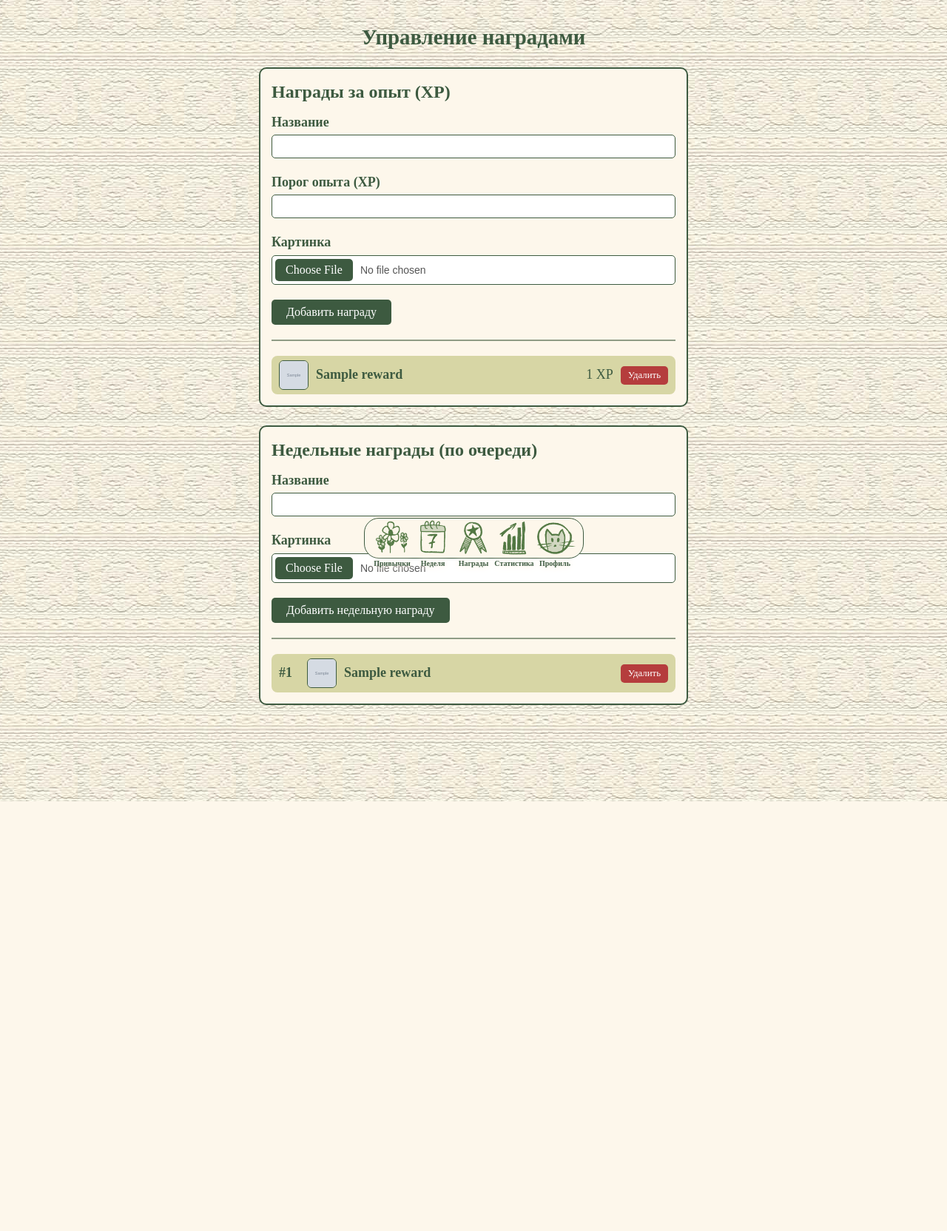
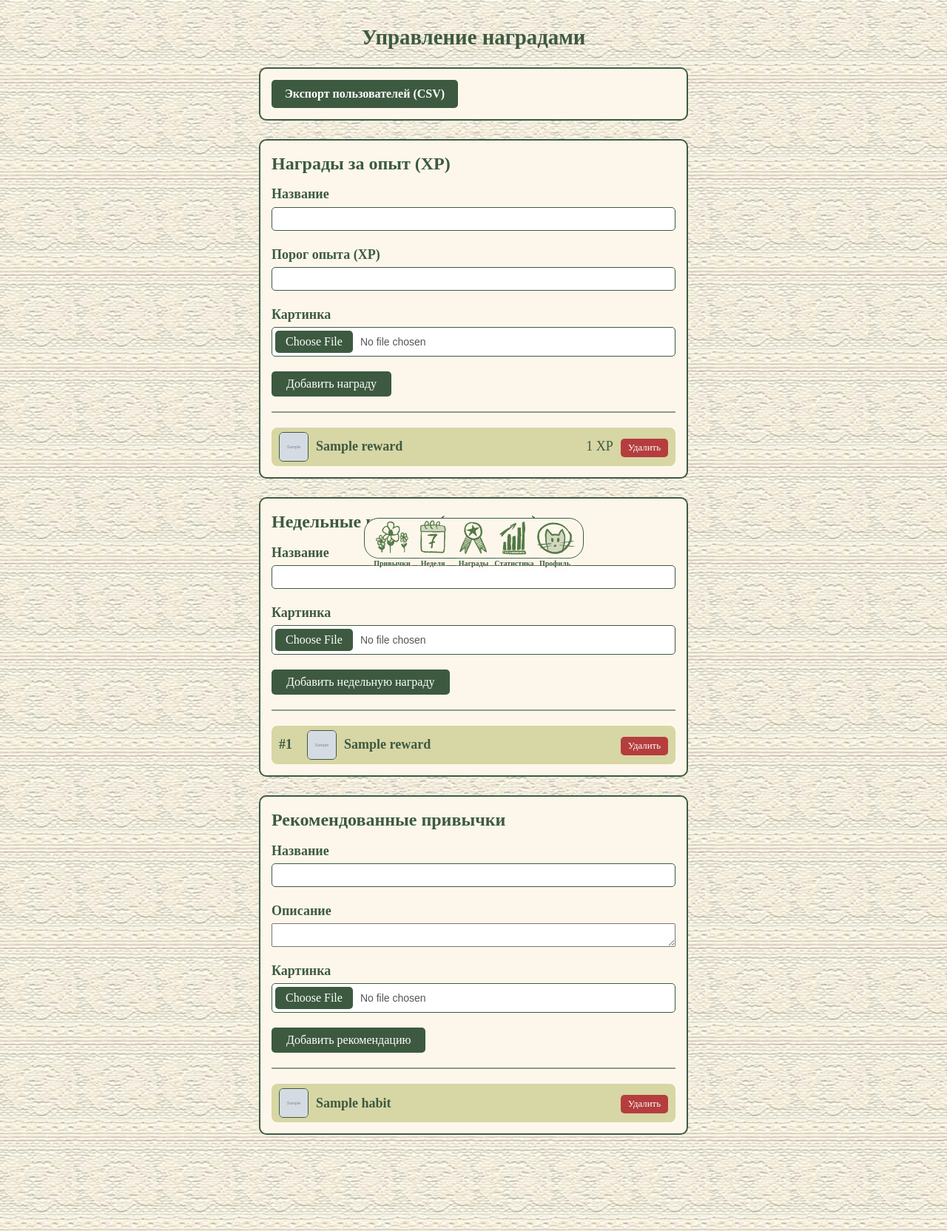
Before and after one commit to iloush-web/course_work_CozyHabits, a Flask app: page /admin/ in a window 1280 px wide. Shown: the part 25-1689 px from the top of the page at 74% size. Before the commit the page ends 1108 px from the top, so only its background shows below. Run offline with Flask 3, Linux system fonts and the light colour scheme; a user stored in the database is signed in; tables that the repository leaves empty hold one stand-in row (values such as "Sample post"); grey boxes marked "Sample" are stand-in pictures; some web fonts are replaced.

Commit message:
Экспорт CSV для пользователей и админов

```diff
--- a/app/__init__.py
+++ b/app/__init__.py
@@ -24,6 +24,7 @@ def create_app(config_class=Config):
     os.makedirs(os.path.join(app.static_folder, 'uploads', 'habits'), exist_ok=True)
     os.makedirs(os.path.join(app.static_folder, 'uploads', 'rewards'), exist_ok=True)
     os.makedirs(os.path.join(app.static_folder, 'uploads', 'avatars'), exist_ok=True)
+    os.makedirs(os.path.join(app.static_folder, 'uploads', 'recommended'), exist_ok=True)
 
     with app.app_context():
         from app import models  # noqa: F401  register models with SQLAlchemy
--- a/app/admin.py
+++ b/app/admin.py
@@ -1,9 +1,16 @@
-from flask import Blueprint, flash, redirect, render_template, request, url_for
+import csv
+import io
+
+from flask import Blueprint, Response, flash, redirect, render_template, request, url_for
+from sqlalchemy import func
 
 from app.decorators import admin_required
 from app.extensions import db
-from app.models import Reward, WeeklyReward, UserReward, UserWeeklyReward
-from app.uploads import save_reward_icon, delete_reward_icon, is_allowed_image
+from app.models import User, Habit, HabitLog, Reward, WeeklyReward, UserReward, UserWeeklyReward, RecommendedHabit
+from app.uploads import (
+    save_reward_icon, delete_reward_icon, is_allowed_image,
+    save_recommended_icon, delete_recommended_icon,
+)
 
 admin = Blueprint('admin', __name__, url_prefix='/admin')
 
@@ -13,7 +20,13 @@ admin = Blueprint('admin', __name__, url_prefix='/admin')
 def dashboard():
     xp_rewards = Reward.query.order_by(Reward.required_xp).all()
     weekly_rewards = WeeklyReward.query.order_by(WeeklyReward.position).all()
-    return render_template('admin.html', xp_rewards=xp_rewards, weekly_rewards=weekly_rewards)
+    recommended = RecommendedHabit.query.order_by(RecommendedHabit.id).all()
+    return render_template(
+        'admin.html',
+        xp_rewards=xp_rewards,
+        weekly_rewards=weekly_rewards,
+        recommended=recommended,
+    )
 
 
 def _validate_icon(file_storage, errors):
@@ -111,3 +124,89 @@ def weekly_delete(weekly_id):
     delete_reward_icon(icon)
     flash('Недельная награда удалена.', 'info')
     return redirect(url_for('admin.dashboard'))
+
+
+# ----- Рекомендованные привычки -----
+
+@admin.route('/recommended/new', methods=['POST'])
+@admin_required
+def recommended_new():
+    title = (request.form.get('title') or '').strip()
+    description = (request.form.get('description') or '').strip() or None
+
+    errors = []
+    if not title:
+        errors.append('Укажите название привычки.')
+    icon_file = _validate_icon(request.files.get('icon'), errors)
+
+    if errors:
+        for e in errors:
+            flash(e, 'error')
+        return redirect(url_for('admin.dashboard'))
+
+    db.session.add(RecommendedHabit(
+        title=title,
+        description=description,
+        icon=save_recommended_icon(icon_file),
+    ))
+    db.session.commit()
+    flash('Рекомендованная привычка добавлена.', 'success')
+    return redirect(url_for('admin.dashboard'))
+
+
+@admin.route('/recommended/<int:rec_id>/delete', methods=['POST'])
+@admin_required
+def recommended_delete(rec_id):
+    rec = RecommendedHabit.query.get_or_404(rec_id)
+    icon = rec.icon
+    db.session.delete(rec)
+    db.session.commit()
+    delete_recommended_icon(icon)
+    flash('Рекомендованная привычка удалена.', 'info')
+    return redirect(url_for('admin.dashboard'))
+
+
+# ----- Экспорт сводки по пользователям (CSV) -----
+
+@admin.route('/export/users.csv')
+@admin_required
+def export_users_csv():
+    # счётчики привычек и выполнений по каждому пользователю
+    habits_count = dict(
+        db.session.query(Habit.user_id, func.count(Habit.id))
+        .group_by(Habit.user_id).all()
+    )
+    logs_count = dict(
+        db.session.query(HabitLog.user_id, func.count(HabitLog.id))
+        .filter(HabitLog.is_done.is_(True))
+        .group_by(HabitLog.user_id).all()
+    )
+
+    rows = []
+    for u in User.query.order_by(User.id).all():
+        rows.append([
+            u.id,
+            u.email,
+            u.username,
+            u.experience,
+            u.days_streak,
+            habits_count.get(u.id, 0),
+            logs_count.get(u.id, 0),
+            'да' if u.is_admin else 'нет',
+            u.created_at.strftime('%d.%m.%Y'),
+        ])
+
+    buf = io.StringIO()
+    writer = csv.writer(buf, delimiter=';')
+    writer.writerow([
+        'ID', 'Email', 'Имя', 'Опыт', 'Серия (дней)',
+        'Привычек', 'Выполнений', 'Админ', 'Регистрация',
+    ])
+    writer.writerows(rows)
+
+    data = '﻿' + buf.getvalue()  # BOM для Excel
+    return Response(
+        data,
+        mimetype='text/csv',
+        headers={'Content-Disposition': 'attachment; filename=cozyhabits_users.csv'},
+    )
--- a/app/static/css/admin.css
+++ b/app/static/css/admin.css
@@ -2,6 +2,21 @@
     max-width: 600px;
     margin: auto;
     padding: 10px;
+}
+
+.admin-export-btn {
+    display: inline-block;
+    font-family: "Raleway-Italic";
+    font-size: var(--btn-font-size);
+    padding: 8px 18px;
+    background-color: var(--dark-green);
+    color: white;
+    text-decoration: none;
+    border-radius: 5px;
+}
+
+.admin-export-btn:active {
+    outline: 2px solid #8eb67b;
 }
 
 .admin-title {
--- a/app/static/css/habits.css
+++ b/app/static/css/habits.css
@@ -52,6 +52,29 @@
     font-size: 14px;
     padding: 0 0 0 0;
     /* padding: 8px 12px;  */
+}
+
+/* Рекомендованные привычки — те же карточки, что и обычные */
+.recommended-title {
+    margin: 30px 0 15px;
+    color: var(--dark-green);
+}
+
+/* Кнопка "+ Добавить" на карточке рекомендации */
+.recommended-add-btn {
+    display: inline-block;
+    font-family: "Raleway-Italic";
+    font-size: var(--btn-font-size);
+    margin-top: 8px;
+    padding: 4px 12px;
+    background-color: var(--dark-green);
+    color: white;
+    text-decoration: none;
+    border-radius: 5px;
+}
+
+.recommended-add-btn:active {
+    outline: 2px solid #8eb67b;
 }
 
 .empty-state-text {
--- a/app/static/css/profile.css
+++ b/app/static/css/profile.css
@@ -151,6 +151,23 @@
     color: var(--dark-green);
 }
 
+/* Кнопка экспорта статистики */
+.profile-export-btn {
+    display: inline-block;
+    margin-top: 10px;
+    font-family: "Raleway-Italic";
+    font-size: var(--btn-font-size);
+    padding: 8px 18px;
+    background-color: var(--dark-green);
+    color: white;
+    text-decoration: none;
+    border-radius: 5px;
+}
+
+.profile-export-btn:active {
+    outline: 2px solid #8eb67b;
+}
+
 /* ===== Push-уведомления ===== */
 .profile-push {
     margin-top: 15px;
--- a/app/templates/admin.html
+++ b/app/templates/admin.html
@@ -16,6 +16,11 @@
             </ul>
         {% endif %}
     {% endwith %}
+
+    <!-- Экспорт сводки по пользователям -->
+    <div class="admin-block">
+        <a class="admin-export-btn" href="{{ url_for('admin.export_users_csv') }}">Экспорт пользователей (CSV)</a>
+    </div>
 
     <!-- ===== Награды за опыт ===== -->
     <div class="admin-block">
@@ -89,5 +94,44 @@
         </div>
     </div>
 
+    <!-- ===== Рекомендованные привычки ===== -->
+    <div class="admin-block">
+        <h2 class="admin-block-title">Рекомендованные привычки</h2>
+
+        <form class="admin-form" method="POST"
+              action="{{ url_for('admin.recommended_new') }}" enctype="multipart/form-data">
+            <label>
+                Название
+                <input type="text" name="title" required maxlength="120">
+            </label>
+            <label>
+                Описание
+                <textarea name="description" rows="2"></textarea>
+            </label>
+            <label>
+                Картинка
+                <input type="file" name="icon" accept="image/png,image/jpeg,image/gif,image/webp" required>
+            </label>
+            <button type="submit">Добавить рекомендацию</button>
+        </form>
+
+        <div class="admin-list">
+            {% for rec in recommended %}
+            <div class="admin-item">
+                {% if rec.icon and rec.icon != 'star' %}
+                <img class="admin-item-icon" src="{{ url_for('static', filename=rec.icon) }}" alt="">
+                {% endif %}
+                <span class="admin-item-title">{{ rec.title }}</span>
+                <form method="POST" action="{{ url_for('admin.recommended_delete', rec_id=rec.id) }}"
+                      onsubmit="return confirm('Удалить рекомендацию «{{ rec.title }}»?');">
+                    <button type="submit" class="admin-delete-btn">Удалить</button>
+                </form>
+            </div>
+            {% else %}
+            <p class="admin-empty">Рекомендаций пока нет</p>
+            {% endfor %}
+        </div>
+    </div>
+
 </section>
 {% endblock %}
--- a/app/templates/profile.html
+++ b/app/templates/profile.html
@@ -64,6 +64,7 @@
     <div class="profile-info">
         <p class="profile-email">{{ user.email }}</p>
         <p class="profile-joined">В CozyHabits с {{ user.created_at.strftime('%d.%m.%Y') }}</p>
+        <a class="profile-export-btn" href="{{ url_for('main.profile_export_csv') }}">Скачать статистику (CSV)</a>
     </div>
 
     <!-- Push-уведомления -->
--- a/app/uploads.py
+++ b/app/uploads.py
@@ -1,4 +1,5 @@
 import os
+import shutil
 import uuid
 
 from flask import current_app
@@ -6,9 +7,10 @@ from PIL import Image, ImageOps
 from werkzeug.utils import secure_filename
 
 ALLOWED_EXTENSIONS = {'png', 'jpg', 'jpeg', 'gif', 'webp'}
-HABIT_ICONS_SUBDIR = 'uploads/habits'      # relative to /static
-REWARD_ICONS_SUBDIR = 'uploads/rewards'    # relative to /static
-AVATARS_SUBDIR = 'uploads/avatars'         # relative to /static
+HABIT_ICONS_SUBDIR = 'uploads/habits'              # relative to /static
+REWARD_ICONS_SUBDIR = 'uploads/rewards'            # relative to /static
+AVATARS_SUBDIR = 'uploads/avatars'                 # relative to /static
+RECOMMENDED_ICONS_SUBDIR = 'uploads/recommended'   # relative to /static
 MAX_ICON_SIZE = 800  # px (square)
 
 
@@ -103,3 +105,38 @@ def save_avatar(file_storage) -> str | None:
 
 def delete_avatar(rel_path: str | None) -> None:
     _delete_image(rel_path, AVATARS_SUBDIR)
+
+
+def save_recommended_icon(file_storage) -> str | None:
+    return _save_image(file_storage, RECOMMENDED_ICONS_SUBDIR)
+
+
+def delete_recommended_icon(rel_path: str | None) -> None:
+    _delete_image(rel_path, RECOMMENDED_ICONS_SUBDIR)
+
+
+def copy_to_habit_icon(rel_path: str | None) -> str | None:
+    """Скопировать картинку шаблона рекомендации в папку привычек как личную копию.
+
+    Нужно, чтобы у привычки юзера была своя картинка — удаление рекомендации
+    или самой привычки не затрагивает чужие файлы.
+    """
+    if not rel_path:
+        return None
+
+    src = os.path.join(current_app.static_folder, *rel_path.split('/'))
+    if not os.path.isfile(src):
+        return None
+
+    ext = _ext(rel_path) or 'png'
+    name = secure_filename(f'{uuid.uuid4().hex}.{ext}')
+    abs_dir = os.path.join(current_app.static_folder, *HABIT_ICONS_SUBDIR.split('/'))
+    os.makedirs(abs_dir, exist_ok=True)
+    dst = os.path.join(abs_dir, name)
+
+    try:
+        shutil.copyfile(src, dst)
+    except OSError:
+        return None
+
+    return f'{HABIT_ICONS_SUBDIR}/{name}'
```
Also changed, not shown: app/routes.py (+68 -6 lines), app/templates/habit_form.html (+6 -2 lines), app/templates/habits.html (+25 -0 lines).
